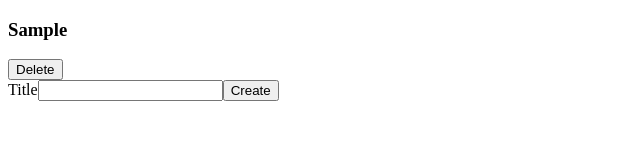
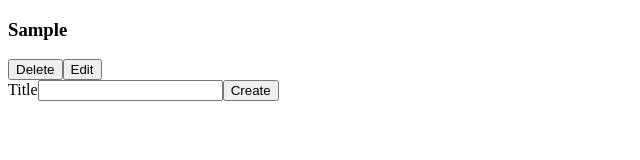
Before and after one commit to majd-hourani/react-book-shelf, a React (Vite) app: page / in a window 1280 px wide. Both pictures are taken after typing "Sample" into the empty fields and a click on the button "Create". Shown: the top 160 px of the page, without its empty margins (0-640 px from the left). Built offline with nearby package versions, Linux system fonts and the light colour scheme.

Commit message:
feat: add book editing mode with BookEdit component

```diff
--- a/src/components/BookShow.jsx
+++ b/src/components/BookShow.jsx
@@ -1,11 +1,27 @@
+import { useState } from "react";
+import BookEdit from "./BookEdit";
+
 function BookShow({ book, onDeleteBook }) {
+  const [editMode, setEditShow] = useState(false);
+
   function handleDeleteBook() {
     onDeleteBook(book.id);
   }
+
+  function handleEditMode() {
+    setEditShow(!editMode);
+  }
+
+  let content = <h3>{book.title}</h3>;
+  if (editMode) {
+    content = <BookEdit />;
+  }
+
   return (
     <div>
-      <h3>{book.title}</h3>
+      {content}
       <button onClick={handleDeleteBook}>Delete</button>
+      <button onClick={handleEditMode}>Edit</button>
     </div>
   );
 }
```
